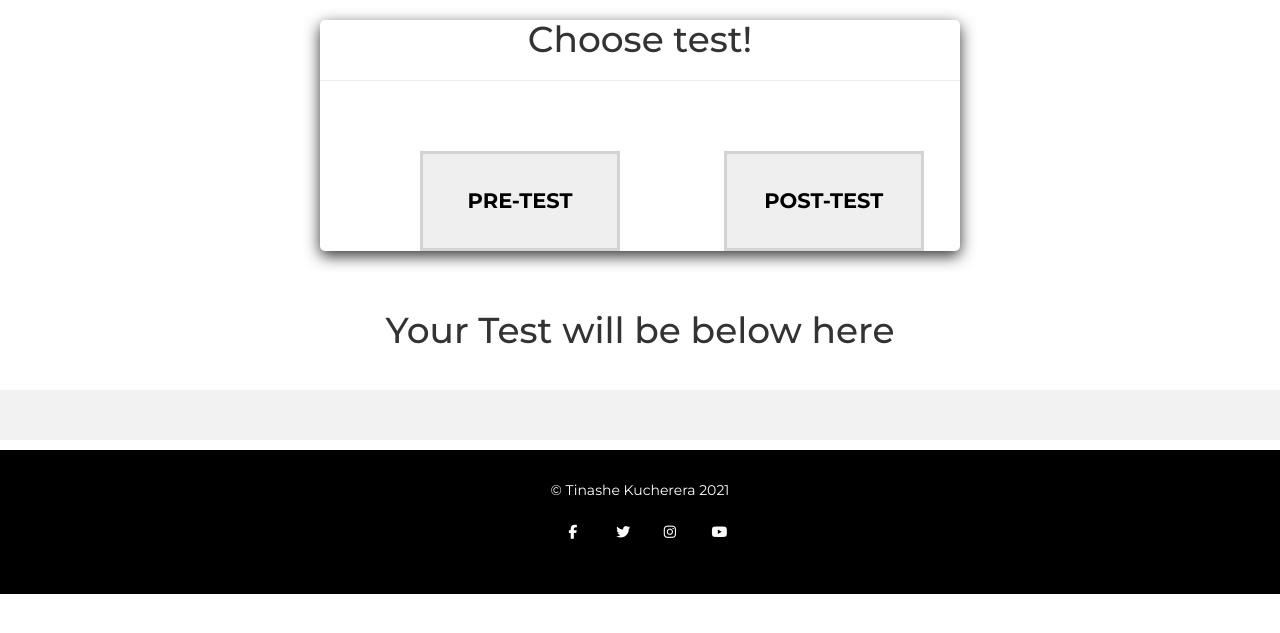
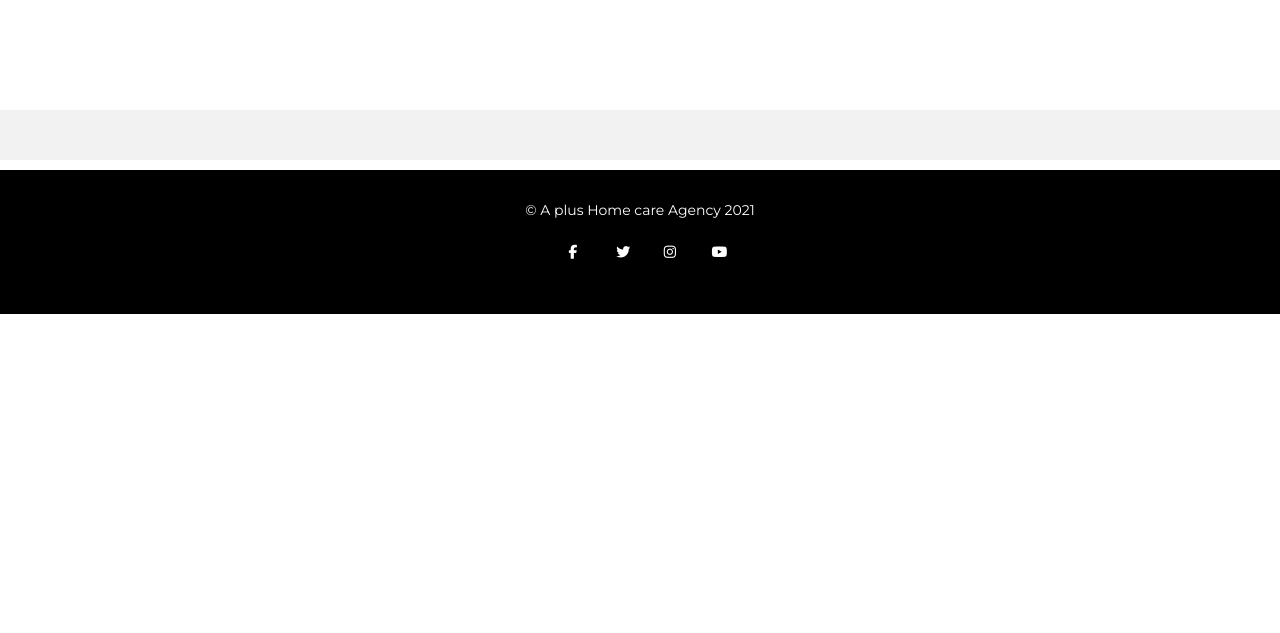
Before and after one commit to Tkucherera/home_care_site, a Django app: page /test in a window 1280 px wide. Shown: the part 52-685 px from the top of the page. Run offline with Django 3.2, Linux system fonts and the light colour scheme; the visitor is signed in with stand-in values (Sample User, id 1); data that the repository does not hold is empty; some libraries are stand-ins or nearby versions.

Commit message:
new powerful

```diff
--- a/homecare/views.py
+++ b/homecare/views.py
@@ -9,24 +9,6 @@ import json
 def index(request):
     slides = HomeSlides.objects.all()
     # also create new user in userinfo table
-    user_id = request.user.id
-    '''if user_id:
-        # save new user
-        if TestComplete.objects.filter(user_id=user_id).exists():
-            #stats = get_userinfo(user_id)
-            stats = 0
-            return render(request, 'index.html', {'stats': stats, 'slides': slides})
-
-        else:
-            user_info = TestComplete.objrctt(user_id=user_id)
-            user_info.save()
-            print(' new user saved!')
-            try:
-                #stats = get_userinfo(user_id)
-                stats = 0
-                return render(request, 'index.html', {'stats': stats, 'slides': slides})
-            except'Internal Server Error':
-                return render(request, 'index.html')'''
 
     return render(request, 'index.html', {'slides': slides})
 
@@ -46,6 +28,7 @@ def test(request):
         required_test = request.GET.get('pk')
         print('Required test: ', required_test)
         if required_test is not None:
+            req_test = Test.objects.get(id=required_test)
             questions = Question.objects.all().filter(test_id=required_test)
             # assign unique identifier to each answer
             json_q = []
@@ -67,7 +50,7 @@ def test(request):
                 counter += 1
                 json_q.append(data_input)
 
-            return render(request, 'Tests.html', {'questions': json_q, 'pk': required_test})
+            return render(request, 'Tests.html', {'questions': json_q, 'pk': required_test, 'test':req_test})
 
     if request.method == 'POST':
         # first get the correct answers
@@ -99,17 +82,30 @@ def test(request):
 
             # TODO refine the code
 
-    return render(request, 'Tests.html', {'test': tests})
+    return render(request, 'Tests.html', {'tests': tests})
 
 
 def training(request):
     modules = Module.objects.all()
     videos = TrainingVideo.objects.all()
+    user_id = request.user.id
     if request.method == 'GET':
-        module = request.GET.get('module')
+        try:
+            completed = ((TestComplete.objects.filter(user_id=user_id, test_completion=True).count()) / 16) * 100
+            print(' the percentage is ', completed)
+            return render(request, 'Training.html', {'modules': modules, 'completed': completed})
+        except user_id.DoesNotExist:
+            completed = False
+
+    if request.method == 'POST':
+        module = request.POST['module']
         required_test = Test.objects.filter(module_id=module)
+        completed = False
         return render(request, 'Training.html', {'modules': modules, 'tests': required_test})
-    return render(request, 'Training.html', {'modules': modules})
+
+    return render(request, 'Training.html', {'modules': modules, 'completed': completed})
+
+        # see how many tests of 16 are complete
 
 
 '''def get_userinfo(pk):  # grab users information from user_info table
@@ -225,17 +221,19 @@ def module_completion(user_id, module_id):
             cs.modules.add(module_taken)
         print('the leght of len tests is:', len(tests))
 
-
     return 'updates run...'
     # after both pre and post test are done, module is added to couser completion
 
 
 def check_modules(user_id):
-    completion = CourseCompletion.objects.get(owner_id=user_id)
-    num_completed = completion.modules.count()
-    if num_completed >= 2:
-        return_val = 'complete'
-        return return_val
-    else:
-        return_val = 'False'
-        return return_val
+    try:
+        completion = CourseCompletion.objects.get(owner_id=user_id)
+        num_completed = completion.modules.count()
+        if num_completed >= 2:
+            return_val = 'complete'
+            return return_val
+        else:
+            return_val = 'False'
+            return return_val
+    except CourseCompletion.DoesNotExist:
+        pass
--- a/static/css/style.css
+++ b/static/css/style.css
@@ -33,6 +33,7 @@ hr{
     position: relative;
 }
 
+
 .img-circle {
   width: 150px;
   height: 150px;
@@ -48,6 +49,20 @@ hr{
   margin-left:10px;
   text-align: center;
   background: lightgrey;
+}
+
+#myProgress {
+  width: 60%;
+  background-color: #ddd;
+  margin: 0 auto auto;
+}
+
+#myBar {
+  height: 30px;
+  background-color: #04AA6D;
+  text-align: center;
+  line-height: 30px;
+  color: white;
 }
 
 .score-circle {
--- a/templates/Tests.html
+++ b/templates/Tests.html
@@ -5,65 +5,49 @@
 {% block content %}
 {% if user.is_authenticated %}
 {% if not pk and not score %}
-        <div id="container">
-            <h1 style="text-align:center"> Choose test!</h1><hr>
-            <button type="button" class="start" data-toggle="modal" data-target="#pretestModal">PRE-TEST</button>
+        <!-- SHOW A LIST OF ALL THE TESTS -->
+        <div class="container">
+            {% for test in tests %}
+                <div>
+                    <h3>{{ test.module.name }}: {{test.name}}</h3><br>
+                    <!-- Trigger the modal with a button -->
+                        <button type="button" class="btn btn-info btn-lg" data-toggle="modal" data-target="#myModal{{test.pk}}">Select</button>
                             <!-- Modal -->
-                  <div class="modal fade" id="pretestModal" role="dialog">
+                              <div class="modal fade" id="myModal{{test.pk}}" role="dialog">
                                 <div class="modal-dialog">
 
                                   <!-- Modal content-->
                                   <div class="modal-content">
                                     <div class="modal-header">
                                       <button type="button" class="close" data-dismiss="modal">&times;</button>
-                          <h4 class="modal-title">Pre-Test</h4>
+                                      <h4 class="modal-title">{{ test.module.name }}: {{test.name}}</h4>
                                     </div>
-                        <div class="modal-body" style="margin-left:40px;">
-                            <p style="font-size:20px;">Are you sure you want to take {{test.0.name}}</p>
-                            <ol>
-                              <li>The difficulty level is: <b>{{ test.0.Difficulty}}</b></li><br>
-                              <li>There are <b>{{ test.0.num_questions}} questions</b></li>
-                            </ol>
+                                    <div class="modal-body">
+                                      <p>The difficulty is: {{test.Difficulty}}</p>
+                                      <p>There are {{test.num_questions}} questions in this test </p>
                                     </div>
                                     <div class="modal-footer">
-                          <button type="button" class="btn btn-default" data-dismiss="modal">Close</button>
-                        <!-- form that will send info to test view -->
-                          <form action="{% url 'test' %}" method="get">
-                            <button type="submit" class="btn btn-default" name="pk" value="1">Start Test</button>
+                                        <div class="row">
+                                            <div class="col-xs-6">
+                                                <button type="button" class="btn btn-secondary" data-dismiss="modal">Close</button>
+                                            </div>
+                                            <div class="col-xs-6">
+                                                <form action="{% url 'test' %}" method='get'>
+                                                    <button type="submit" name="pk" value="{{test.pk}}" class="btn btn-primary">take {{test.name}}</button>
                                                 </form>
+                                            </div>
+                                        </div>
                                     </div>
                                   </div>
 
                                 </div>
                               </div>
-            <button type="button" class="start" data-toggle="modal" data-target="#postestModal">POST-TEST</button>
-                <!-- Modal -->
-                  <div class="modal fade" id="postestModal" role="dialog">
-                    <div class="modal-dialog">
 
-                      <!-- Modal content-->
-                      <div class="modal-content">
-                        <div class="modal-header">
-                          <button type="button" class="close" data-dismiss="modal">&times;</button>
-                          <h4 class="modal-title">Post-Test</h4>
-                        </div>
-                        <div class="modal-body" style="margin-left:40px;">
-                          <p style="font-size:20px;">Are you sure you want to take {{test.1.name}}</p>
-                            <ol>
-                              <li>The difficulty level is: <b>{{ test.1.Difficulty}}</b></li><br>
-                              <li>There are <b>{{ test.1.num_questions}} questions</b></li>
-                            </ol>
-                        </div>
-                        <div class="modal-footer">
-                          <button type="button" class="btn btn-default" data-dismiss="modal">Close</button>
-                          <form action="{% url 'test' %}" method="get">
-                            <button type="submit" class="btn btn-default" name="pk" value="2">Start Test</button>
-                          </form>
-                        </div>
-                      </div>
 
                 </div>
-                  </div>
+                <hr>
+            {% endfor %}
+
         </div>
 {% endif%}
 
@@ -109,12 +93,8 @@
 
 <div class="container">
     <!-- Put the test name-->
-    {% if pk == '1' %}
-        <h1 style="text-align:center">Pre-test</h1>
-    {% elif pk == '2' %}
-        <h1 style="text-align:center">Post-test</h1>
-    {% else %}
-        <h1 style="text-align:center">Your Test will be below here</h1>
+    {% if pk %}
+        <h1 style="text-align:center">{{ test.module.name }}: {{test.name}}</h1>
     {% endif %}
     <form action="{% url 'test' %}" method="post">
         {% csrf_token %}
--- a/templates/base.html
+++ b/templates/base.html
@@ -77,7 +77,7 @@
 
         <!--footer-->
         <div class="space"></div>
-        <div class="footer">&copy Tinashe Kucherera 2021
+        <div class="footer">&copy A plus Home care Agency 2021
             <div>
                 <a href="#" class="fa fa-facebook"></a>
                 <a href="#" class="fa fa-twitter"></a>
```
Also changed, not shown: home_care_site/settings.py (+18 -1 lines), templates/Training.html (+26 -3 lines), templates/index.html (+0 -14 lines), 2 other files. Lines whose indentation alone changed are shown as unchanged.
